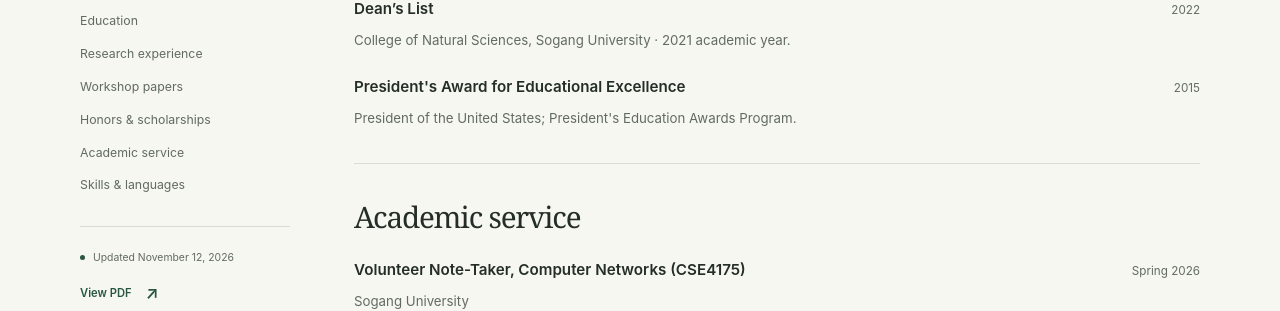
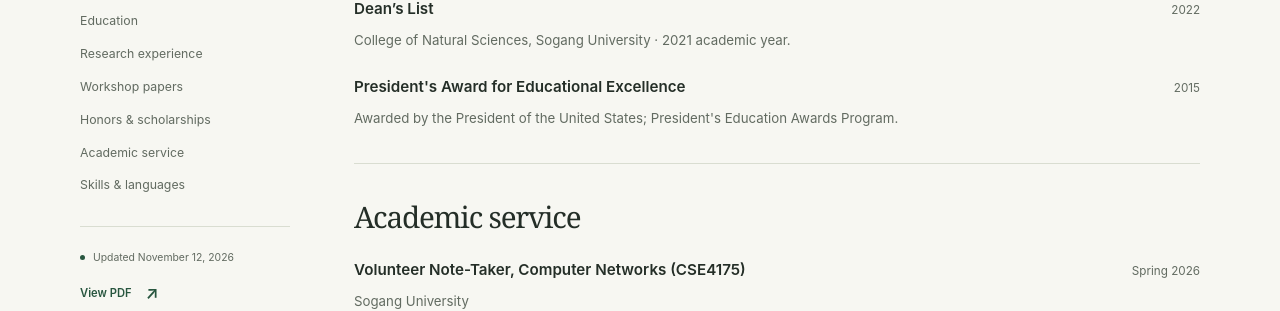
Before and after one commit to doeun7kim/doeun7kim.github.io, a Jekyll site: the page built from cv.md, in a window 1280 px wide and 900 px high, scrolled down 1866 px. Shown: the part 150-461 px from the top of the window. Built offline with Jekyll 4.4.1, drawn with Linux system fonts in a browser that asks for light colours.

Commit message:
Clarify presidential award issuing authority

```diff
--- a/_config.yml
+++ b/_config.yml
@@ -4,7 +4,7 @@ url: "https://doeun7kim.github.io"
 baseurl: ""
 cv_path: "/assets/pdf/CV_Doeun_Kim.pdf"
 cv_updated: "November 12, 2026"
-cv_version: "20261112-coa"
+cv_version: "20261112-awards"
 
 author:
   name: "Doeun Kim"
--- a/_data/profile.yml
+++ b/_data/profile.yml
@@ -36,7 +36,7 @@ honors:
     description: College of Natural Sciences, Sogang University · 2021 academic year.
     period: '2022'
   - title: President's Award for Educational Excellence
-    description: President of the United States; President's Education Awards Program.
+    description: Awarded by the President of the United States; President's Education Awards Program.
     period: '2015'
 service:
   - title: Volunteer Note-Taker, Computer Networks (CSE4175)
```
Also changed, not shown: 1 other file.
